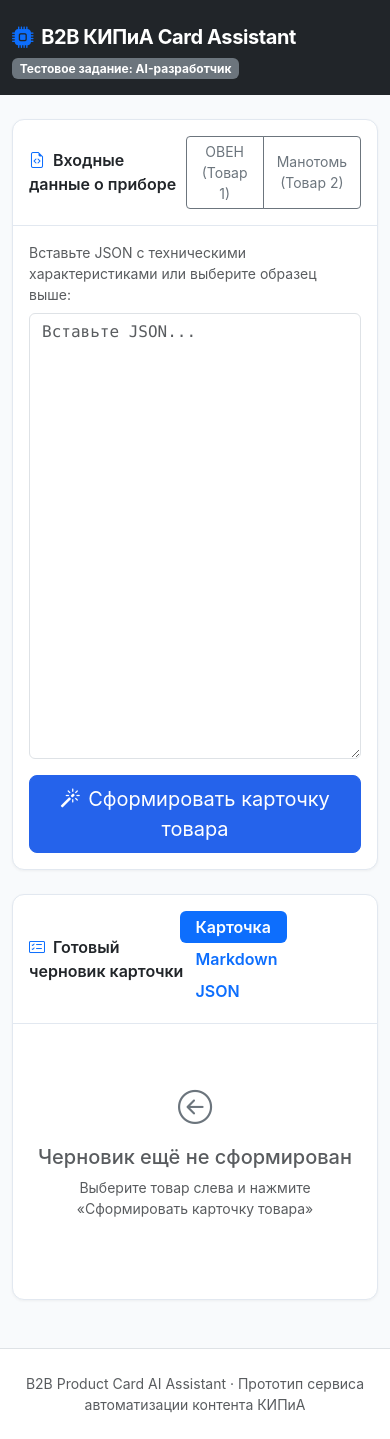
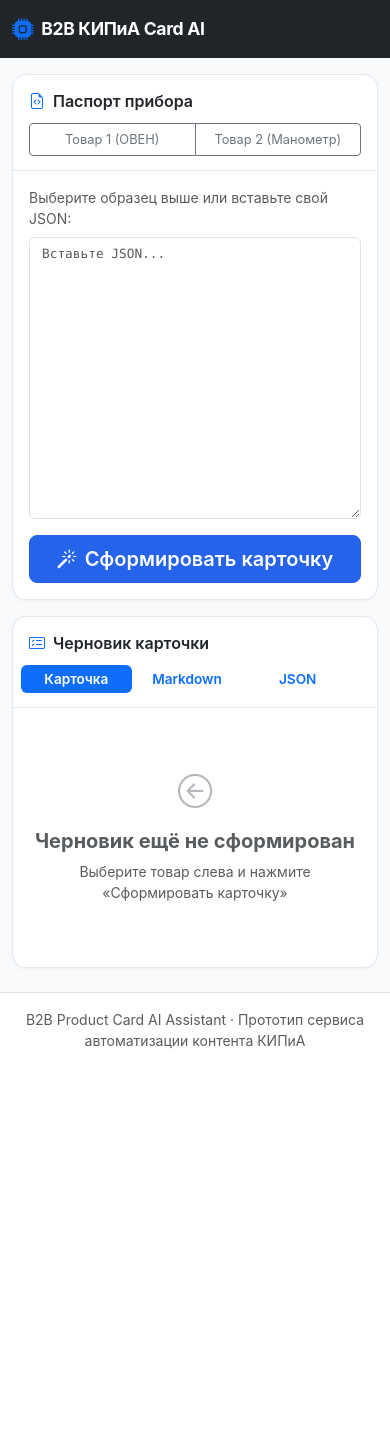
Before and after one commit to alekbg2-glitch/b2b-product-card-ai, a FastAPI app: page / in a window 390 px wide. After the commit the page ends 1049 px from the top, so only its background shows below. Run offline with FastAPI, Linux system fonts and the light colour scheme; some libraries are stand-ins or nearby versions.

Commit message:
docs: improve README with live demo and mobile UX

```diff
--- a/app/config.py
+++ b/app/config.py
@@ -6,9 +6,9 @@ class Settings(BaseModel):
     app_version: str = "1.0.0"
 
     # LLM Settings (OpenAI-compatible)
-    llm_api_key: str = Field(default_factory=lambda: os.getenv("LLM_API_KEY", os.getenv("OPENAI_API_KEY", "ipi9yxWTLigbFpQH_AV_Jg")))
-    llm_base_url: str = Field(default_factory=lambda: os.getenv("LLM_BASE_URL", "https://agy.vibeees.pro/antigravity/v1"))
-    llm_model: str = Field(default_factory=lambda: os.getenv("LLM_MODEL", "gemini-3.8-flash-tiered"))
+    llm_api_key: str = Field(default_factory=lambda: os.getenv("LLM_API_KEY", os.getenv("OPENAI_API_KEY", "")))
+    llm_base_url: str = Field(default_factory=lambda: os.getenv("LLM_BASE_URL", "https://api.openai.com/v1"))
+    llm_model: str = Field(default_factory=lambda: os.getenv("LLM_MODEL", "gpt-4o-mini"))
 
     # Validation constraints
     seo_title_max_len: int = 70
--- a/app/templates/index.html
+++ b/app/templates/index.html
@@ -2,46 +2,45 @@
 <html lang="ru">
 <head>
   <meta charset="UTF-8">
-  <meta name="viewport" content="width=device-width, initial-scale=1.0">
+  <meta name="viewport" content="width=device-width, initial-scale=1.0, maximum-scale=1.0, user-scalable=no">
   <title>B2B Product Card AI Assistant | КИПиА</title>
   <link href="https://cdn.jsdelivr.net/npm/bootstrap@5.3.3/dist/css/bootstrap.min.css" rel="stylesheet">
   <link href="https://cdn.jsdelivr.net/npm/bootstrap-icons@1.11.3/font/bootstrap-icons.css" rel="stylesheet">
-  <!-- Внешний CSS файл со стилями -->
-  <link rel="stylesheet" href="/card-ai/static/css/styles.css">
+  <link rel="stylesheet" href="/static/css/styles.css">
 </head>
 <body>
 
   <!-- Навигационная панель -->
-  <nav class="navbar navbar-expand-lg navbar-dark bg-dark py-3">
-    <div class="container">
-      <a class="navbar-brand d-flex align-items-center" href="#">
+  <nav class="navbar navbar-dark bg-dark py-2 py-md-3">
+    <div class="container d-flex justify-content-between align-items-center">
+      <a class="navbar-brand d-flex align-items-center mb-0" href="#">
         <i class="bi bi-cpu-fill text-primary fs-4 me-2"></i>
-        <span>B2B КИПиА Card Assistant</span>
+        <span>B2B КИПиА Card AI</span>
       </a>
-      <span class="badge bg-secondary">Тестовое задание: AI-разработчик</span>
+      <span class="badge bg-secondary d-none d-sm-inline-block">AI-разработчик</span>
     </div>
   </nav>
 
-  <div class="container my-4">
-    <div class="row g-4">
+  <div class="container my-3 my-md-4">
+    <div class="row g-3 g-md-4">
 
       <!-- Левая колонка: Входные данные -->
       <div class="col-lg-5">
         <div class="card h-100">
-          <div class="card-header d-flex justify-content-between align-items-center py-3">
-            <span><i class="bi bi-file-earmark-code me-2 text-primary"></i>Входные данные о приборе</span>
+          <div class="card-header d-flex justify-content-between align-items-center">
+            <span class="d-flex align-items-center"><i class="bi bi-file-earmark-code me-2 text-primary"></i>Паспорт прибора</span>
             <div class="btn-group btn-group-sm">
-              <button type="button" class="btn btn-outline-secondary" id="btn-load-sample1" title="Загрузить ОВЕН МК110">ОВЕН (Товар 1)</button>
-              <button type="button" class="btn btn-outline-secondary" id="btn-load-sample2" title="Загрузить Манометр DM 02">Манотомь (Товар 2)</button>
+              <button type="button" class="btn btn-outline-secondary" id="btn-load-sample1">Товар 1 (ОВЕН)</button>
+              <button type="button" class="btn btn-outline-secondary" id="btn-load-sample2">Товар 2 (Манометр)</button>
             </div>
           </div>
-          <div class="card-body d-flex flex-column">
-            <p class="text-muted small mb-2">Вставьте JSON с техническими характеристиками или выберите образец выше:</p>
+          <div class="card-body d-flex flex-column p-3">
+            <p class="text-muted small mb-2">Выберите образец выше или вставьте свой JSON:</p>
             <form id="generate-form" class="flex-grow-1 d-flex flex-column">
-              <textarea class="form-control font-monospace flex-grow-1 mb-3" id="json-input" rows="18" placeholder="Вставьте JSON..." required></textarea>
+              <textarea class="form-control font-monospace flex-grow-1 mb-3" id="json-input" rows="14" placeholder="Вставьте JSON..." required></textarea>
               <div id="error-alert" class="alert alert-danger d-none py-2 px-3 small mb-3"></div>
-              <button type="submit" class="btn btn-primary btn-lg w-100">
-                <i class="bi bi-magic me-2"></i>Сформировать карточку товара
+              <button type="submit" class="btn btn-primary btn-lg w-100 py-2 py-md-3">
+                <i class="bi bi-magic me-2"></i>Сформировать карточку
               </button>
             </form>
           </div>
@@ -54,33 +53,33 @@
 
           <!-- Оверлей загрузки -->
           <div id="loading-overlay" class="loading-overlay d-none">
-            <div class="spinner-border text-primary mb-3" style="width: 3rem; height: 3rem;" role="status"></div>
-            <h5 class="fw-bold">Формирование карточки прибора...</h5>
-            <p class="text-muted small">LLM анализирует паспортные данные и проверяет параметры на отсутствие галлюцинаций</p>
+            <div class="spinner-border text-primary mb-3" style="width: 2.8rem; height: 2.8rem;" role="status"></div>
+            <h5 class="fw-bold mb-1">Формирование карточки...</h5>
+            <p class="text-muted small mb-0">LLM анализирует паспорт и проверяет характеристики на 0 галлюцинаций</p>
           </div>
 
-          <div class="card-header py-3 d-flex justify-content-between align-items-center">
-            <span><i class="bi bi-card-checklist me-2 text-primary"></i>Готовый черновик карточки</span>
+          <div class="card-header d-flex justify-content-between align-items-center">
+            <span><i class="bi bi-card-checklist me-2 text-primary"></i>Черновик карточки</span>
             <ul class="nav nav-pills card-header-pills" id="result-tabs" role="tablist">
               <li class="nav-item">
-                <button class="nav-link active py-1 px-3" id="preview-tab" data-bs-toggle="tab" data-bs-target="#tab-preview" type="button">Карточка</button>
+                <button class="nav-link active py-1 px-2 px-md-3" id="preview-tab" data-bs-toggle="tab" data-bs-target="#tab-preview" type="button">Карточка</button>
               </li>
               <li class="nav-item">
-                <button class="nav-link py-1 px-3" id="markdown-tab" data-bs-toggle="tab" data-bs-target="#tab-markdown" type="button">Markdown</button>
+                <button class="nav-link py-1 px-2 px-md-3" id="markdown-tab" data-bs-toggle="tab" data-bs-target="#tab-markdown" type="button">Markdown</button>
               </li>
               <li class="nav-item">
-                <button class="nav-link py-1 px-3" id="json-tab" data-bs-toggle="tab" data-bs-target="#tab-json" type="button">JSON</button>
+                <button class="nav-link py-1 px-2 px-md-3" id="json-tab" data-bs-toggle="tab" data-bs-target="#tab-json" type="button">JSON</button>
               </li>
             </ul>
           </div>
 
-          <div class="card-body">
+          <div class="card-body p-3">
 
             <!-- Заглушка пока нет данных -->
             <div id="result-placeholder" class="text-center py-5 text-muted">
-              <i class="bi bi-arrow-left-circle display-4 mb-3 d-block text-secondary"></i>
-              <h5>Черновик ещё не сформирован</h5>
-              <p class="small">Выберите товар слева и нажмите «Сформировать карточку товара»</p>
+              <i class="bi bi-arrow-left-circle display-4 mb-3 d-block text-secondary opacity-50"></i>
+              <h5 class="fw-bold">Черновик ещё не сформирован</h5>
+              <p class="small mb-0">Выберите товар слева и нажмите «Сформировать карточку»</p>
             </div>
 
             <!-- Контейнер с данными -->
@@ -91,38 +90,38 @@
                 <div class="tab-pane fade show active" id="tab-preview">
 
                   <!-- Предупреждения о нехватке данных -->
-                  <div id="res-warnings-wrapper" class="warning-card mb-4 d-none">
-                    <h6 class="fw-bold mb-1"><i class="bi bi-exclamation-triangle-fill me-2"></i>Внимание контент-менеджеру (требует уточнения):</h6>
+                  <div id="res-warnings-wrapper" class="warning-card mb-3 mb-md-4 d-none">
+                    <h6 class="fw-bold mb-1 small text-uppercase"><i class="bi bi-exclamation-triangle-fill me-2"></i>Замечания контент-менеджеру (уточнить):</h6>
                     <ul id="res-warnings-list" class="small mb-0 ps-3"></ul>
                   </div>
 
                   <!-- SEO Title -->
-                  <div class="mb-4 pb-3 border-bottom">
+                  <div class="mb-3 mb-md-4 pb-3 border-bottom">
                     <div class="d-flex justify-content-between align-items-center mb-1">
                       <span class="text-muted small fw-bold text-uppercase">SEO-Заголовок:</span>
                       <span id="res-seo-title-count" class="char-counter">0 / 70</span>
                     </div>
-                    <h5 id="res-seo-title" class="fw-bold text-primary mb-0"></h5>
+                    <h5 id="res-seo-title" class="fw-bold text-primary mb-0 fs-6 fs-md-5"></h5>
                   </div>
 
                   <!-- SEO Поисковые запросы -->
-                  <div class="mb-4 pb-3 border-bottom">
-                    <span class="text-muted small fw-bold text-uppercase d-block mb-2">Поисковые запросы (3–5 ключей):</span>
+                  <div class="mb-3 mb-md-4 pb-3 border-bottom">
+                    <span class="text-muted small fw-bold text-uppercase d-block mb-2">Поисковые запросы:</span>
                     <div id="res-search-queries"></div>
                   </div>
 
                   <!-- SEO Описание -->
-                  <div class="mb-4 pb-3 border-bottom">
+                  <div class="mb-3 mb-md-4 pb-3 border-bottom">
                     <div class="d-flex justify-content-between align-items-center mb-2">
-                      <span class="text-muted small fw-bold text-uppercase">SEO-Описание для каталога:</span>
+                      <span class="text-muted small fw-bold text-uppercase">SEO-Описание товара:</span>
                       <span id="res-seo-desc-count" class="char-counter">0 / 800-1200</span>
                     </div>
-                    <p id="res-seo-desc" class="mb-0" style="line-height: 1.6; text-align: justify;"></p>
+                    <p id="res-seo-desc" class="mb-0 small" style="line-height: 1.6; text-align: justify;"></p>
                   </div>
 
                   <!-- Характеристики -->
-                  <div class="mb-4 pb-3 border-bottom">
-                    <span class="text-muted small fw-bold text-uppercase d-block mb-2">Структурированные характеристики:</span>
+                  <div class="mb-3 mb-md-4 pb-3 border-bottom">
+                    <span class="text-muted small fw-bold text-uppercase d-block mb-2">Ключевые характеристики:</span>
                     <div class="table-responsive">
                       <table class="table table-sm table-hover mb-0">
                         <tbody id="res-specs-tbody"></tbody>
@@ -132,16 +131,16 @@
 
                   <!-- Commercial блок -->
                   <div class="mb-2">
-                    <span class="text-muted small fw-bold text-uppercase d-block mb-2">Commercial-блок для отдела продаж:</span>
+                    <span class="text-muted small fw-bold text-uppercase d-block mb-2">Commercial-блок отдела продаж:</span>
                     <div class="bg-light p-3 rounded">
-                      <p class="mb-2"><strong>Кому подходит:</strong> <span id="res-target-audience"></span></p>
-                      <div class="row g-3">
-                        <div class="col-md-6">
-                          <strong class="small d-block mb-1">Решаемые задачи:</strong>
+                      <p class="mb-2 small"><strong>Кому подходит:</strong> <span id="res-target-audience"></span></p>
+                      <div class="row g-2 g-md-3">
+                        <div class="col-12 col-md-6">
+                          <strong class="small d-block mb-1 text-primary">Решаемые задачи:</strong>
                           <ul id="res-tasks-list" class="small ps-3 mb-0"></ul>
                         </div>
-                        <div class="col-md-6">
-                          <strong class="small d-block mb-1">Конкурентные преимущества:</strong>
+                        <div class="col-12 col-md-6">
+                          <strong class="small d-block mb-1 text-success">Преимущества:</strong>
                           <ul id="res-adv-list" class="small ps-3 mb-0"></ul>
                         </div>
                       </div>
@@ -176,14 +175,13 @@
     </div>
   </div>
 
-  <footer class="text-center py-4 text-muted small border-top bg-white mt-5">
+  <footer class="text-center py-3 text-muted small border-top bg-white mt-4 mt-md-5">
     <div class="container">
       B2B Product Card AI Assistant · Прототип сервиса автоматизации контента КИПиА
     </div>
   </footer>
 
-  <!-- Внешние JS-скрипты -->
   <script src="https://cdn.jsdelivr.net/npm/bootstrap@5.3.3/dist/js/bootstrap.bundle.min.js"></script>
-  <script src="/card-ai/static/js/main.js"></script>
+  <script src="/static/js/main.js"></script>
 </body>
 </html>
--- a/static/css/styles.css
+++ b/static/css/styles.css
@@ -18,30 +18,37 @@ body {
   color: var(--text-main);
   font-family: -apple-system, BlinkMacSystemFont, "Segoe UI", Roboto, "Helvetica Neue", Arial, sans-serif;
   min-height: 100vh;
+  margin: 0;
+  padding: 0;
 }
 
 .navbar-brand {
   font-weight: 700;
   letter-spacing: -0.02em;
+  font-size: 1.1rem;
 }
 
 .card {
   border: 1px solid var(--border);
-  border-radius: 12px;
+  border-radius: 14px;
   box-shadow: 0 1px 3px rgba(0, 0, 0, 0.05);
+  background: var(--card-bg);
 }
 
 .card-header {
   background-color: transparent;
   border-bottom: 1px solid var(--border);
   font-weight: 600;
+  padding: 1rem 1.25rem;
 }
 
 .char-counter {
-  font-size: 0.85rem;
+  font-size: 0.8rem;
   font-weight: 600;
-  padding: 2px 8px;
+  padding: 3px 8px;
   border-radius: 6px;
+  display: inline-flex;
+  align-items: center;
 }
 
 .char-counter.valid {
@@ -57,30 +64,33 @@ body {
 .badge-tag {
   background-color: var(--badge-bg);
   color: var(--badge-text);
-  font-size: 0.85rem;
-  padding: 6px 12px;
+  font-size: 0.82rem;
+  padding: 6px 10px;
   border-radius: 6px;
   display: inline-block;
-  margin-right: 6px;
+  margin-right: 5px;
   margin-bottom: 6px;
+  word-break: break-word;
 }
 
 .warning-card {
   background-color: var(--warning-bg);
   border: 1px solid var(--warning-border);
-  border-radius: 8px;
-  padding: 12px 16px;
+  border-radius: 10px;
+  padding: 12px 14px;
   color: var(--warning-text);
 }
 
 pre {
   background-color: #0f172a;
   color: #f8fafc;
-  padding: 16px;
+  padding: 14px;
   border-radius: 8px;
-  font-size: 0.9rem;
-  max-height: 500px;
+  font-size: 0.85rem;
+  max-height: 480px;
   overflow-y: auto;
+  white-space: pre-wrap;
+  word-break: break-word;
 }
 
 .loading-overlay {
@@ -89,21 +99,83 @@ pre {
   left: 0;
   right: 0;
   bottom: 0;
-  background: rgba(255, 255, 255, 0.85);
+  background: rgba(255, 255, 255, 0.92);
   display: flex;
   flex-direction: column;
   justify-content: center;
   align-items: center;
-  border-radius: 12px;
+  border-radius: 14px;
   z-index: 10;
+  padding: 20px;
+  text-align: center;
 }
 
 .btn-primary {
   background-color: var(--accent);
   border-color: var(--accent);
+  font-weight: 600;
 }
 
-.btn-primary:hover {
+.btn-primary:hover, .btn-primary:active {
   background-color: var(--accent-hover);
   border-color: var(--accent-hover);
 }
+
+/* 📱 Мобильная оптимизация (Mobile-First responsive) */
+@media (max-width: 768px) {
+  .container {
+    padding-left: 12px;
+    padding-right: 12px;
+  }
+
+  .card-header {
+    flex-direction: column;
+    align-items: flex-start !important;
+    gap: 10px;
+    padding: 0.85rem 1rem;
+  }
+
+  .card-header .btn-group {
+    width: 100%;
+    display: flex;
+  }
+
+  .card-header .btn-group .btn {
+    flex: 1;
+    font-size: 0.8rem;
+    padding: 6px 4px;
+  }
+
+  .card-header-pills {
+    width: 100%;
+    display: flex;
+  }
+
+  .card-header-pills .nav-item {
+    flex: 1;
+    text-align: center;
+  }
+
+  .card-header-pills .nav-link {
+    width: 100%;
+    font-size: 0.85rem;
+    padding: 6px 4px;
+  }
+
+  #json-input {
+    font-size: 0.8rem;
+    min-height: 220px;
+  }
+
+  .char-counter {
+    font-size: 0.72rem;
+  }
+
+  .table-responsive {
+    font-size: 0.85rem;
+  }
+
+  .table td {
+    padding: 8px 4px;
+  }
+}
--- a/static/js/main.js
+++ b/static/js/main.js
@@ -3,10 +3,10 @@ let samplesData = {};
 document.addEventListener("DOMContentLoaded", async () => {
   // Загрузка образцов товаров
   try {
-    const res1 = await fetch("/card-ai/api/samples/product_1");
+    const res1 = await fetch("/api/samples/product_1");
     if (res1.ok) samplesData["product_1"] = await res1.json();
 
-    const res2 = await fetch("/card-ai/api/samples/product_2");
+    const res2 = await fetch("/api/samples/product_2");
     if (res2.ok) samplesData["product_2"] = await res2.json();
   } catch (err) {
     console.error("Ошибка загрузки образцов:", err);
@@ -44,11 +44,13 @@ document.addEventListener("DOMContentLoaded", async () => {
     }
 
     const loader = document.getElementById("loading-overlay");
+    const resultPlaceholder = document.getElementById("result-placeholder");
     const resultContainer = document.getElementById("result-container");
+
     loader.classList.remove("d-none");
 
     try {
-      const resp = await fetch("/card-ai/api/generate", {
+      const resp = await fetch("/api/generate", {
         method: "POST",
         headers: { "Content-Type": "application/json" },
         body: JSON.stringify(parsedInput)
@@ -61,8 +63,11 @@ document.addEventListener("DOMContentLoaded", async () => {
 
       const card = await resp.json();
       renderCardResult(card);
+      resultPlaceholder?.classList.add("d-none");
       resultContainer.classList.remove("d-none");
-      resultContainer.scrollIntoView({ behavior: "smooth" });
+
+      // На мобилках плавно скроллим к готовому результату
+      resultContainer.scrollIntoView({ behavior: "smooth", block: "start" });
     } catch (apiErr) {
       alertBox.textContent = `Ошибка генерации: ${apiErr.message}`;
       alertBox.classList.remove("d-none");
@@ -92,14 +97,14 @@ function renderCardResult(card) {
   const titleElem = document.getElementById("res-seo-title");
   const titleCount = document.getElementById("res-seo-title-count");
   titleElem.textContent = card.seo_title;
-  titleCount.textContent = `${card.seo_title_length} / 70 символов`;
+  titleCount.textContent = `${card.seo_title_length} / 70 знаков`;
   titleCount.className = `char-counter ${card.seo_title_length <= 70 ? 'valid' : 'invalid'}`;
 
   // SEO Description
   const descElem = document.getElementById("res-seo-desc");
   const descCount = document.getElementById("res-seo-desc-count");
   descElem.textContent = card.seo_description;
-  descCount.textContent = `${card.seo_description_length} / 800-1200 символов`;
+  descCount.textContent = `${card.seo_description_length} / 800-1200 знаков`;
   descCount.className = `char-counter ${(card.seo_description_length >= 750 && card.seo_description_length <= 1300) ? 'valid' : 'invalid'}`;
 
   // Queries
@@ -110,8 +115,8 @@ function renderCardResult(card) {
   const specsTbody = document.getElementById("res-specs-tbody");
   specsTbody.innerHTML = Object.entries(card.structured_specs).map(([k, v]) => `
     <tr>
-      <td class="fw-medium text-nowrap">${k}</td>
-      <td>${v === "данных нет" ? '<span class="badge bg-secondary">данных нет</span>' : v}</td>
+      <td class="fw-semibold text-secondary small py-2 pe-2" style="width: 35%;">${k}</td>
+      <td class="small py-2">${v === "данных нет" ? '<span class="badge bg-secondary">данных нет</span>' : v}</td>
     </tr>
   `).join("");
 
@@ -119,17 +124,17 @@ function renderCardResult(card) {
   document.getElementById("res-target-audience").textContent = card.commercial_block.target_audience;
 
   const tasksUl = document.getElementById("res-tasks-list");
-  tasksUl.innerHTML = card.commercial_block.key_tasks_solved.map(t => `<li>${t}</li>`).join("");
+  tasksUl.innerHTML = card.commercial_block.key_tasks_solved.map(t => `<li class="mb-1">${t}</li>`).join("");
 
   const advUl = document.getElementById("res-adv-list");
-  advUl.innerHTML = card.commercial_block.competitive_advantages.map(a => `<li>${a}</li>`).join("");
+  advUl.innerHTML = card.commercial_block.competitive_advantages.map(a => `<li class="mb-1">${a}</li>`).join("");
 
   // Warnings
   const warnWrapper = document.getElementById("res-warnings-wrapper");
   const warnList = document.getElementById("res-warnings-list");
   if (card.missing_data_warnings && card.missing_data_warnings.length > 0) {
     warnWrapper.classList.remove("d-none");
-    warnList.innerHTML = card.missing_data_warnings.map(w => `<li>${w}</li>`).join("");
+    warnList.innerHTML = card.missing_data_warnings.map(w => `<li class="mb-1">${w}</li>`).join("");
   } else {
     warnWrapper.classList.add("d-none");
   }
```
Also changed, not shown: README.md.
